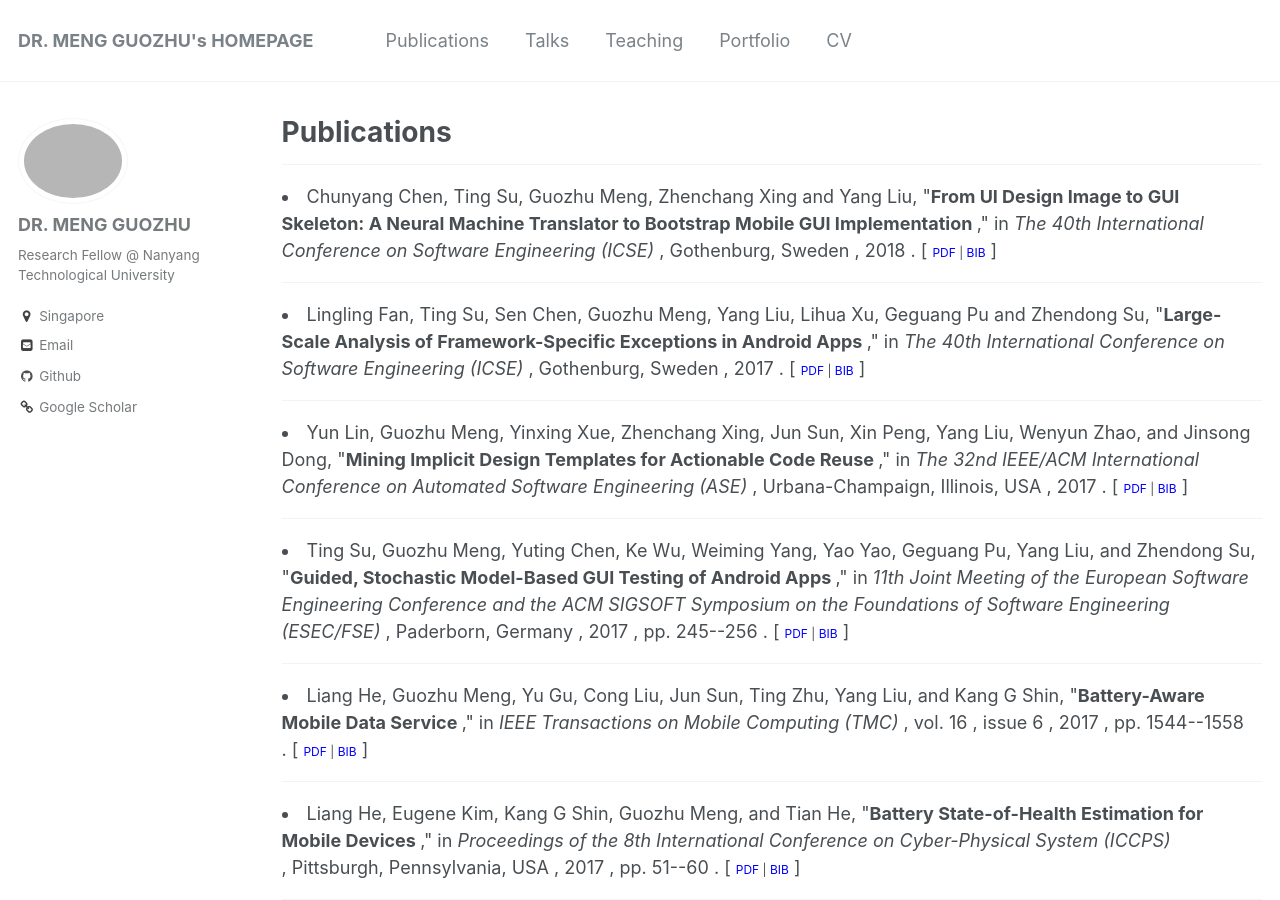
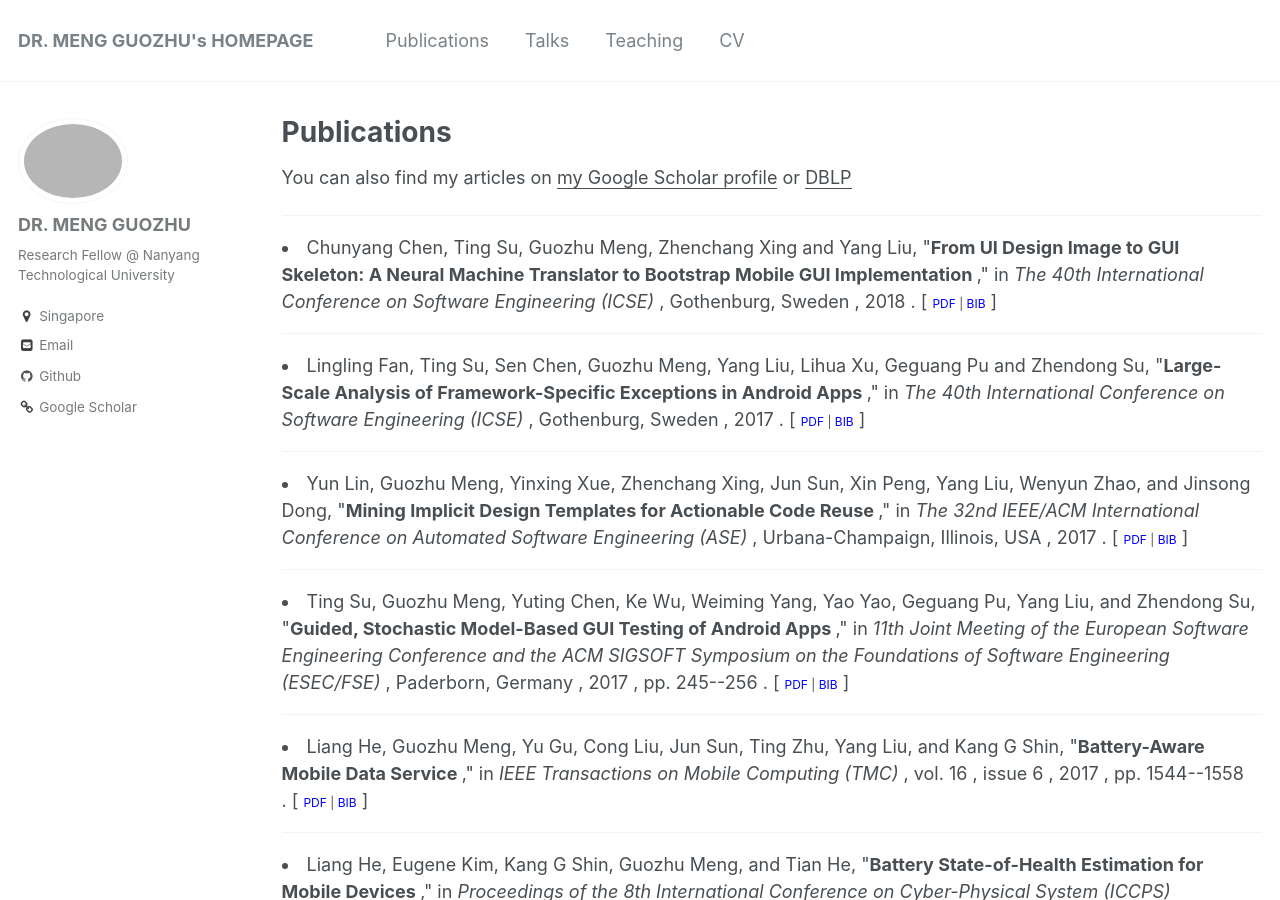
Before and after one commit to impillar/impillar.github.io, a Jekyll site: the page built from _pages/publications.md, in a window 1280 px wide and 900 px high. Built offline with Jekyll 4.4.1, drawn with Linux system fonts in a browser that asks for light colours.

Commit message:
update scholoar

```diff
--- a/_config.yml
+++ b/_config.yml
@@ -83,6 +83,7 @@ author:
   location         : "Singapore"
   employer         :
   googlescholar    : "https://scholar.google.com.sg/citations?user=fpE34K0AAAAJ&hl=en"
+  dblp             : "https://dblp.uni-trier.de/pers/hd/m/Meng:Guozhu"
   email            : "gzmeng AT ntu.edu.sg"
   uri              :
   bitbucket        :
--- a/_data/navigation.yml
+++ b/_data/navigation.yml
@@ -12,8 +12,8 @@ main:
   - title: "Teaching"
     url: /teaching/
 
-  - title: "Portfolio"
-    url: /portfolio/
+#  - title: "Portfolio"
+#    url: /portfolio/
 
 #  - title: "Blog Posts"
 #    url: /year-archive/
--- a/_pages/publications.md
+++ b/_pages/publications.md
@@ -6,8 +6,10 @@ author_profile: true
 ---
 
 {% if author.googlescholar %}
-  You can also find my articles on <u><a href="{{author.googlescholar}}">my Google Scholar profile</a>.</u>
+  You can also find my articles on <u><a href="{{author.googlescholar}}">my Google Scholar profile</a></u> or <u><a href="{{author.dblp}}">DBLP</a></u>
 {% endif %}
+
+  You can also find my articles on <u><a href="{{author.googlescholar}}">my Google Scholar profile</a></u> or <u><a href="{{author.dblp}}">DBLP</a></u>
 
 {% include base_path %}
 
```
